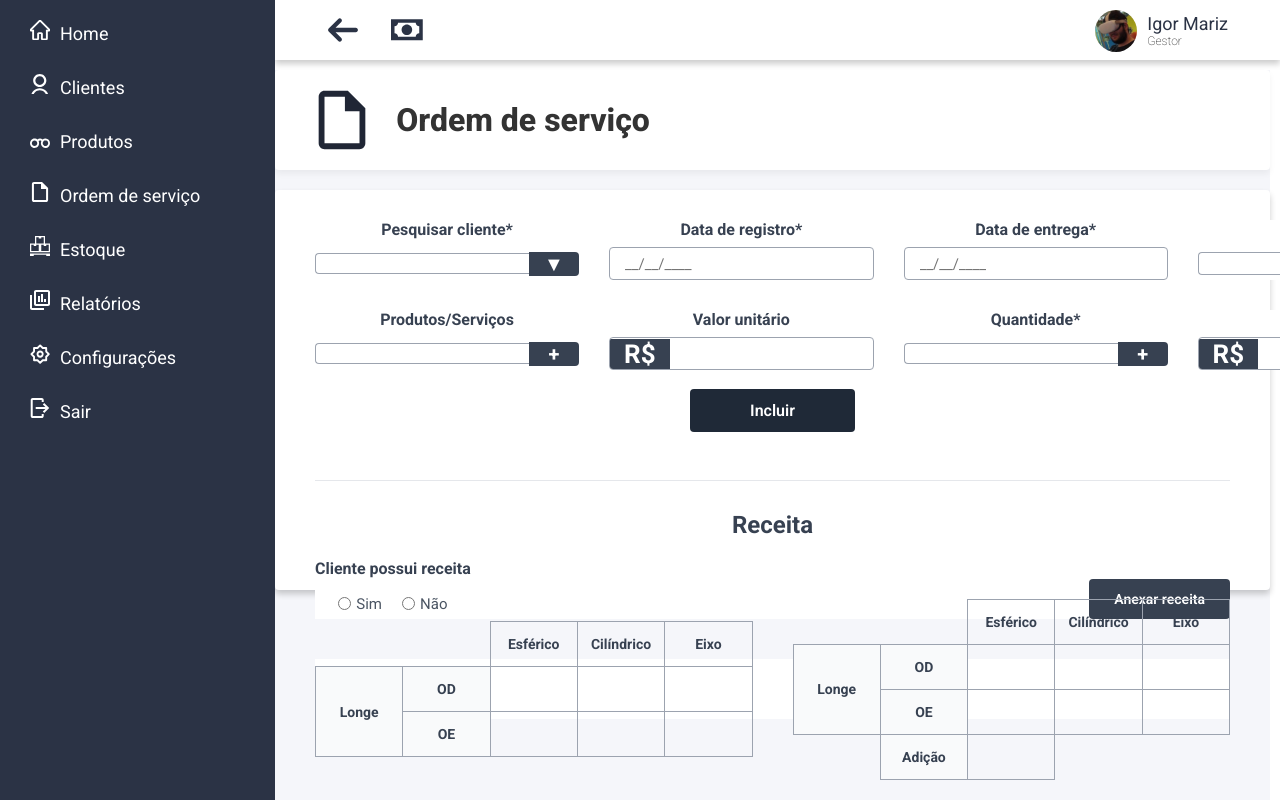
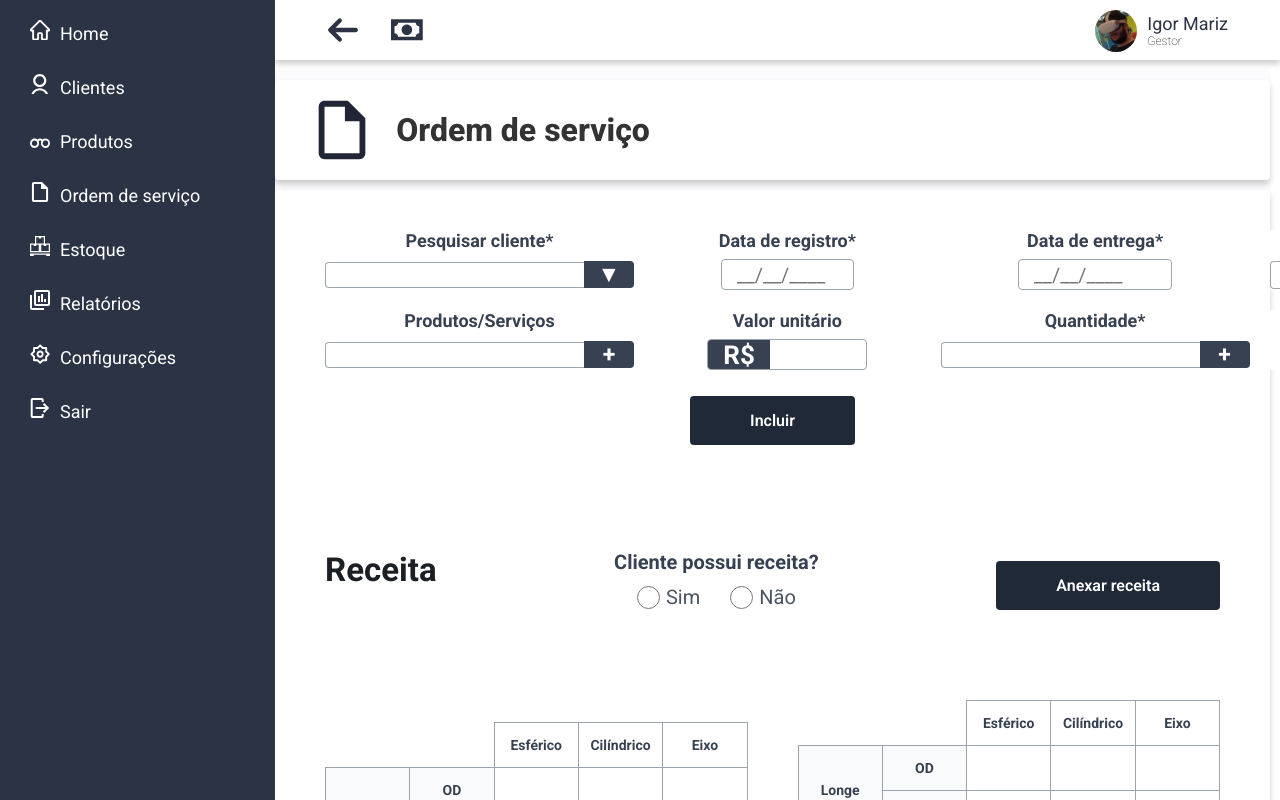
Before and after one commit to LGtkz/OticaFocal, a Next.js app: page /ordem-servico/novo in a window 1280 px wide. Built offline with nearby package versions, Linux system fonts and the light colour scheme.

Commit message:
Finalização da página ordem de serviço

```diff
--- a/src/app/ordem-servico/novo/novo-os.css
+++ b/src/app/ordem-servico/novo/novo-os.css
@@ -4,10 +4,10 @@
     align-items: center;
     width: 100%;
     min-height: 100vh;
-    padding-bottom: 100px;
+    padding-bottom: 80px;
     font-family: 'Inter', sans-serif;
     margin: 0;
-    background-color: #f5f6fa;
+    background-color: #fbfbfd;
 }
 
 .titulo-os {
@@ -19,8 +19,8 @@
     gap: 1.2rem;
     background-color: white;
     padding-left: 2rem;
-    box-shadow: 0 4px 6px rgba(0, 0, 0, 0.05);
-    margin: 0 auto 20px auto;
+    box-shadow: 0 4px 6px rgba(0, 0, 0, 0.2);
+    margin: 10px auto 10px auto;
     border-radius: 4px;
     box-sizing: border-box;
     flex-shrink: 0;
@@ -33,12 +33,11 @@
     margin: 0;
 }
 
-/* --- CARTÃO BRANCO PRINCIPAL--- */
 .nos-form-card {
     background: white;
     width: 100%;
     max-width: 1400px;
-    padding: 30px 40px 50px 40px; /* Mais padding embaixo para não colar */
+    padding: 40px 50px 100px 50px;
     border-radius: 4px;
     box-shadow: 0 4px 6px rgba(0, 0, 0, 0.2);
     box-sizing: border-box;
@@ -50,8 +49,8 @@
 
 .nos-grid {
     display: grid;
-    grid-template-columns: 2fr 1fr 1fr 2fr;
-    gap: 30px;
+    grid-template-columns: 2.8fr 0.8fr 0.8fr 1.2fr;
+    gap: 20px;
     width: 100%;
     align-items: end;
 }
@@ -64,7 +63,7 @@
 }
 
 .nos-input-wrapper label {
-    font-size: 16px;
+    font-size: 18px;
     font-weight: 700;
     color: #374151;
 }
@@ -74,8 +73,8 @@
     border: 1px solid #9ca3af;
     border-radius: 4px;
     padding: 0 15px;
-    font-size: 15px;
-    width: 100%;
+    font-size: 20px;
+    width: 50%;
     outline: none;
     box-sizing: border-box;
     color: #333;
@@ -86,6 +85,7 @@
     height: 50px;
     width: 100%;
 }
+
 .nos-input-group input,
 .nos-input-group select {
     flex: 1;
@@ -93,11 +93,12 @@
     border-right: none;
     border-radius: 4px 0 0 4px;
     padding: 0 15px;
-    font-size: 16px;
+    font-size: 20px;
     outline: none;
     color: #333;
     background: white;
 }
+
 .nos-input-group button {
     width: 50px;
     background-color: #374151;
@@ -106,27 +107,29 @@
     border-radius: 0 4px 4px 0;
     cursor: pointer;
     font-weight: bold;
-    font-size: 20px;
+    font-size: 23px;
 }
 
 .nos-input-moeda {
     display: flex;
     height: 50px;
-    width: 100%;
+    width: 60%;
     border: 1px solid #9ca3af;
     border-radius: 4px;
     overflow: hidden;
 }
+
 .nos-input-moeda span {
     background-color: #374151;
     color: white;
     display: flex;
     align-items: center;
     justify-content: center;
-    padding: 0 14px;
+    padding: 0 15px;
     font-weight: bold;
     font-size: 26px;
 }
+
 .nos-input-moeda input {
     flex: 1;
     border: none;
@@ -136,12 +139,11 @@
     color: #333;
 }
 
-
 .nos-btn-container {
     display: flex;
     justify-content: center;
     margin-top: 100px;
-    margin-bottom: 20px;
+    margin-bottom: 100px;
 }
 
 .nos-btn-incluir {
@@ -149,29 +151,29 @@
     color: white;
     border: none;
     border-radius: 4px;
-    padding: 12px 60px;
+    padding: 15px 60px;
     font-weight: 600;
     font-size: 16px;
     cursor: pointer;
 }
 
-
 .nos-receita {
-    margin-top: 20px;
     display: flex;
     flex-direction: column;
     gap: 20px;
+    margin-top: 20px;
     border-top: 1px solid #e5e7eb;
-    padding-top: 30px;
+    padding-top: 40px;
+    width: 100%;
+    align-items: flex-start;
 }
 
-.nos-receita h2 {
-    font-size: 24px;
-    font-weight: 700;
-    color: #374151;
+.nos-titulo {
+    font-size: 22px;
+    font-weight: 100;
+    color: #1c2025;
     margin: 0;
 }
-
 
 .nos-receita-top {
     display: flex;
@@ -186,42 +188,43 @@
     gap: 10px;
 }
 
-.nos-receita-label-principal {
-    font-size: 16px;
+label.nos-label-principal {
+    font-size: 20px;
     font-weight: 700;
     color: #374151;
 }
 
 .nos-radio-group {
     display: flex;
-    gap: 20px;
+    gap: 30px;
+
 }
 
 .nos-radio-group label {
     display: flex;
     align-items: center;
-    gap: 5px;
-    font-size: 15px;
+    gap: 6px;
+    font-size: 20px;
     color: #4b5563;
     cursor: pointer;
 }
 
 .nos-btn-secundario {
-    background-color: #374151;
+    background-color:#1f2937;
     color: white;
     font-weight: 600;
     border: none;
-    padding: 12px 25px;
+    padding: 15px 60px;
     border-radius: 4px;
     cursor: pointer;
-    font-size: 14px;
+    font-size: 16px;
 }
 
 .nos-receita-tabelas {
     display: flex;
-    gap: 40px;
+    gap: 50px;
     justify-content: center;
-    margin-top: 20px;
+    margin-top: 150px;
     width: 100%;
 }
 
@@ -262,3 +265,135 @@
     font-size: 15px;
     background: transparent;
 }
+
+.nos-secao-lente {
+    display: flex;
+    flex-direction: column;
+    width: 100%;
+    margin-top: 80px;
+    align-items: flex-start;
+}
+
+.nos-grid-lente {
+    display: grid;
+    grid-template-columns: 1.2fr 1fr 1fr 1fr 1.2fr;
+    gap: 50px;
+    width: 100%;
+    align-items: end;
+}
+
+.nos-radio-group-lente {
+    display: flex;
+    gap: 15px;
+    height: 50px;
+    align-items: center;
+}
+
+.nos-radio-group-lente label {
+    display: flex;
+    align-items: center;
+    gap: 5px;
+    font-size: 20px;
+    color: #4b5563;
+    cursor: pointer;
+}
+
+.nos-radio-group input[type="radio"],
+.nos-radio-group-lente input[type="radio"] {
+    width: 23px;
+    height: 23px;
+    cursor: pointer;
+    accent-color: #445f86;
+}
+
+.nos-secao-armacao {
+    display: flex;
+    flex-direction: column;
+    width: 100%;
+    margin-top: 120px;
+    align-items: flex-start;
+}
+
+.nos-subtitulo{
+    margin-top: 120px;
+    font-size: 18px;
+    font-weight: 100;
+    color: #1c2025;
+    margin: 0;
+}
+
+.nos-grid-armacao {
+    display: grid;
+    grid-template-columns: 1fr 1fr 1fr 2fr;
+    gap: 50px;
+    width: 100%;
+    align-items: end;
+}
+
+.nos-armacao-icones {
+    display: flex;
+    gap: 30px;
+    font-size: 40px;
+    color: #9ca3af;
+    margin-top: 10px;
+}
+
+.nos-armacao-icones span {
+    cursor: pointer;
+    transition: color 0.2s;
+}
+
+.nos-armacao-icones span:hover {
+    color: #1f2937;
+}
+
+.nos-secao-observacao {
+    display: flex;
+    flex-direction: column;
+    width: 100%;
+    margin-top: 100px;
+    align-items: flex-start;
+}
+
+.nos-textarea {
+    width: 50%;
+    min-height: 200px;
+    border: 1px solid #9ca3af;
+    border-radius: 4px;
+    padding: 20px;
+    font-size: 18px;
+    font-family: 'Inter', sans-serif;
+    color: #333;
+    outline: none;
+    resize: vertical;
+}
+
+.nos-acoes-finais {
+    display: flex;
+    gap: 30px;
+    justify-content: center;
+    width: 100%;
+    margin-top: 250px;
+}
+
+.nos-btn-salvar {
+    background-color: #2c3545;
+    color: white;
+    border: none;
+    border-radius: 4px;
+    padding: 15px 70px;
+    font-weight: 600;
+    font-size: 20px;
+    cursor: pointer;
+}
+
+.nos-btn-cancelar {
+    background-color: #6a1a1a;
+    color: white;
+    border: none;
+    border-radius: 4px;
+    padding: 15px 70px;
+    font-weight: 600;
+    font-size: 20px;
+    cursor: pointer;
+}
--- a/src/app/ordem-servico/novo/page.js
+++ b/src/app/ordem-servico/novo/page.js
@@ -11,8 +11,6 @@ const inter = Inter({
 export default function NovaOS() {
     return (
         <div className={`nos-container ${inter.className}`}>
-
-
             <div className="titulo-os">
                 <Image
                     src="/ordem-servico.svg"
@@ -24,12 +22,10 @@ export default function NovaOS() {
             </div>
 
 
-            <div className="nos-form-card">{/* card principal branco */}
+            <div className="nos-form-card">
 
 
                 <div className="nos-grid">
-
-
                     <div className="nos-input-wrapper">
                         <label>Pesquisar cliente*</label>
                         <div className="nos-input-group">
@@ -57,7 +53,6 @@ export default function NovaOS() {
                             <button type="button">▼</button>
                         </div>
                     </div>
-
 
                     <div className="nos-input-wrapper">
                         <label>Produtos/Serviços</label>
@@ -93,7 +88,6 @@ export default function NovaOS() {
 
                 </div>
 
-
                 <div className="nos-btn-container">
                     <button className="nos-btn-incluir">
                         Incluir
@@ -101,14 +95,13 @@ export default function NovaOS() {
                 </div>
 
 
-                <div className="nos-receita">
+                <div className="nos-receita-top">
 
+                    <div className="nos-titulo">
                         <h2>Receita</h2>
-
-
-                    <div className="nos-receita-top">
+                    </div>
                     <div className="nos-receita-radio-box">
-                            <label className="nos-receita-label-principal">Cliente possui receita</label>
+                        <label className="nos-label-principal">Cliente possui receita?</label>
                         <div className="nos-radio-group">
                             <label>
                                 <input type="radio" name="receita" /> Sim
@@ -123,7 +116,6 @@ export default function NovaOS() {
                         Anexar receita
                     </button>
                 </div>
-
 
                 <div className="nos-receita-tabelas">
 
@@ -154,7 +146,6 @@ export default function NovaOS() {
                         </tbody>
                     </table>
 
-
                     <table className="receita-table">
                         <thead>
                             <tr>
@@ -179,19 +170,131 @@ export default function NovaOS() {
                                 <td><input type="text" /></td>
                             </tr>
                             <tr>
-
-                                    <td style={{ border: 'none' }}></td>
+                                <td colSpan="2" style={{ border: 'none' }}></td>
                                 <td className="cell-header">Adição</td>
                                 <td><input type="text" /></td>
-                                    <td colSpan="2" style={{ border: 'none' }}></td>
+                                <td style={{ border: 'none' }}></td>
                             </tr>
                         </tbody>
                     </table>
 
+
+
+                </div>
+
+                <div className="nos-secao-lente">
+
+                    <div className="nos-titulo">
+                        <h2>Lente</h2>
+                    </div>
+
+                    <div className="nos-grid-lente">
+
+                        <div className="nos-input-wrapper">
+                            <label className="nos-label-principal">Tipo da lente</label>
+                            <div className="nos-radio-group-lente">
+                                <label><input type="radio" name="tipo_lente" /> Pronta</label>
+                                <label><input type="radio" name="tipo_lente" /> Surfaçada</label>
                             </div>
                         </div>
 
-            {/* fim do card principal */}
+                        <div className="nos-input-wrapper">
+                            <label>Material*</label>
+                            <div className="nos-input-group">
+                                <select><option></option></select>
+                                <button type="button">▼</button>
+                            </div>
+                        </div>
+
+                        <div className="nos-input-wrapper">
+                            <label>Coloração</label>
+                            <div className="nos-input-group">
+                                <input type="text" />
+                                <button type="button">+</button>
+                            </div>
+                        </div>
+
+                        <div className="nos-input-wrapper">
+                            <label>Tratamento*</label>
+                            <div className="nos-input-group">
+                                <select><option></option></select>
+                                <button type="button">▼</button>
+                            </div>
+                        </div>
+
+                        <div className="nos-input-wrapper">
+                            <label className="nos-label-principal">Local da montagem</label>
+                            <div className="nos-radio-group-lente">
+                                <label><input type="radio" name="local_montagem" /> Loja</label>
+                                <label><input type="radio" name="local_montagem" /> Laboratório</label>
+                            </div>
+                        </div>
+
+                    </div>
+                </div>
+
+                <div className="nos-secao-armacao">
+                    <div className="nos-titulo">
+                        <h2>Armação</h2>
+                    </div>
+
+                    <div className="nos-grid-armacao">
+
+                        <div className="nos-input-wrapper">
+                            <label className="nos-label-principal">Segue armação</label>
+                            <div className="nos-radio-group-lente">
+                                <label><input type="radio" name="segue_armacao" /> Sim</label>
+                                <label><input type="radio" name="segue_armacao" /> Não</label>
+                            </div>
+                        </div>
+
+                        <div className="nos-input-wrapper">
+                            <label className="nos-receita-label-principal">Armação própria</label>
+                            <div className="nos-radio-group-lente">
+                                <label><input type="radio" name="armacao_propria" /> Sim</label>
+                                <label><input type="radio" name="armacao_propria" /> Não</label>
+                            </div>
+                        </div>
+
+                        <div className="nos-input-wrapper">
+                            <label>Tipo de armação</label>
+                            <div className="nos-input-group">
+                                <select><option></option></select>
+                                <button type="button">▼</button>
+                            </div>
+                        </div>
+
+                        <div className="nos-input-wrapper">
+                            <label>Modelos de armações</label>
+                            <div style={{ marginTop: '15px' }}>
+                                <Image
+                                    src="/modelos.svg"
+                                    alt="Modelos de armações"
+                                    width={400}
+                                    height={45}
+                                />
+                            </div>
+                        </div>
+                    </div>
+
+
+                </div>
+
+                <div className="nos-secao-observacao">
+
+                    <div className="nos-titulo">
+                        <h2>Observação</h2>
+                    </div>
+                    <textarea className="nos-textarea" placeholder="Digite as observações aqui..."></textarea>
+
+                </div>
+
+                <div className="nos-acoes-finais">
+                    <button className="nos-btn-salvar">Salvar</button>
+                    <button className="nos-btn-cancelar">Cancelar</button>
+                </div>
+
+
             </div>
 
         </div>
```
Also changed, not shown: public/modelos.svg (added). Lines whose indentation alone changed are shown as unchanged.
